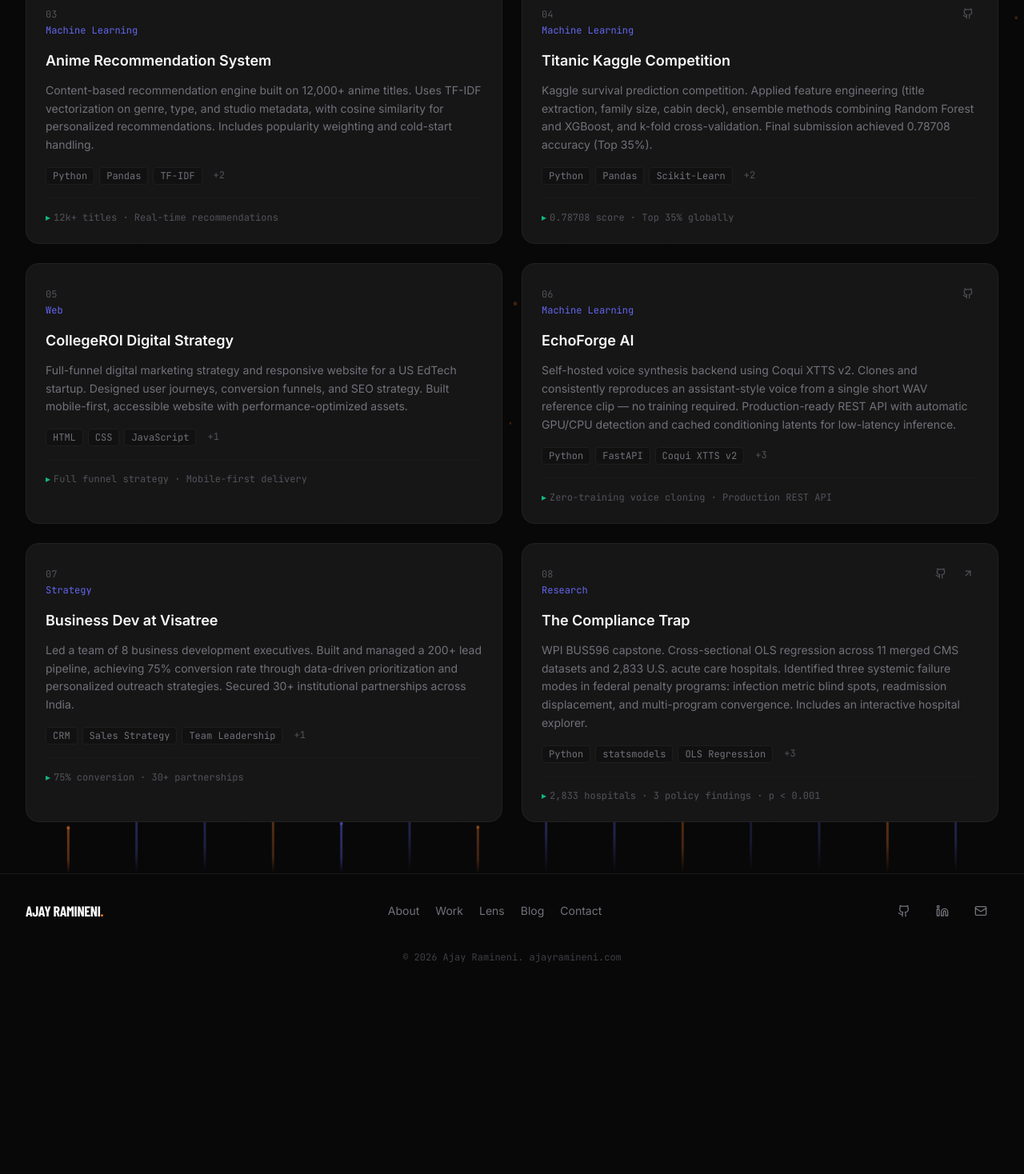
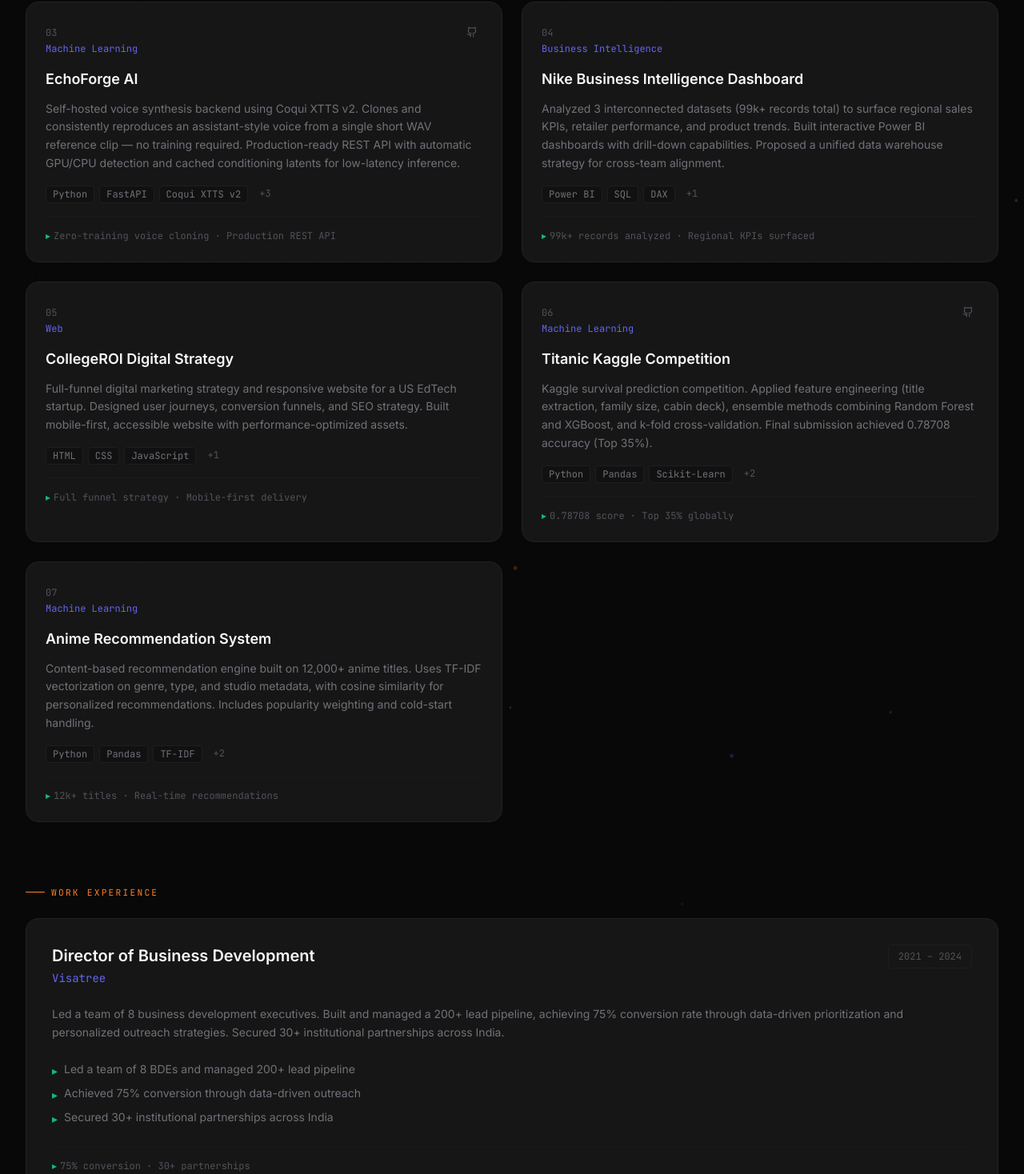
Before and after one commit to Ajayvarmaramineni/ajayramineni-v2, a Next.js app: page /portfolio in a window 1280 px wide. Shown: the part 802-2270 px from the top of the page at 80% size. Before the commit the page ends 2031 px from the top, so only its background shows below. Built offline with nearby package versions, Linux system fonts and the light colour scheme; a web font is replaced by a local one.

Commit message:
Reorder projects, add experience section

```diff
--- a/app/portfolio/PortfolioClient.tsx
+++ b/app/portfolio/PortfolioClient.tsx
@@ -4,7 +4,7 @@ import { useState } from "react";
 import { motion, AnimatePresence } from "framer-motion";
 import { ArrowUpRight, Github } from "lucide-react";
 import WorkGridBg from "@/components/ui/WorkGridBg";
-import { projects } from "@/lib/projects";
+import { projects, experience } from "@/lib/projects";
 
 const categories = ["All", "Machine Learning", "Business Intelligence", "Web", "Strategy", "Research"];
 
@@ -150,6 +150,42 @@ export default function PortfolioClient() {
             ))}
           </div>
         </AnimatePresence>
+
+        {/* Experience Section */}
+        <motion.div
+          initial={{ opacity: 0, y: 20 }}
+          animate={{ opacity: 1, y: 0 }}
+          transition={{ delay: 0.3 }}
+          className="mt-20"
+        >
+          <p className="section-label mb-6">Work Experience</p>
+          <div className="card-noir p-8">
+            <div className="flex flex-col md:flex-row md:items-start justify-between gap-4 mb-6">
+              <div>
+                <h3 className="text-xl font-semibold text-[#f8f8f8] mb-1">{experience.title}</h3>
+                <p className="font-mono text-sm text-[#6366f1]">{experience.company}</p>
+              </div>
+              <span className="font-mono text-xs text-[#52525b] border border-[#1e1e1e] rounded px-3 py-1.5 shrink-0">
+                {experience.period}
+              </span>
+            </div>
+            <p className="text-[#71717a] text-sm leading-relaxed mb-6">{experience.description}</p>
+            <ul className="space-y-2 mb-6">
+              {experience.highlights.map((h, i) => (
+                <li key={i} className="text-sm text-[#71717a] flex items-start gap-2">
+                  <span className="text-emerald-500 mt-0.5 shrink-0">▸</span>
+                  {h}
+                </li>
+              ))}
+            </ul>
+            <div className="pt-4 border-t border-[#1a1a1a]">
+              <p className="text-xs font-mono text-[#52525b] flex items-center gap-1">
+                <span className="text-emerald-500">▸</span> {experience.outcome}
+              </p>
+            </div>
+          </div>
+        </motion.div>
+
       </div>
     </div>
   );
--- a/lib/projects.ts
+++ b/lib/projects.ts
@@ -16,9 +16,36 @@ export type Project = {
   live: string | null;
 };
 
+export type Experience = {
+  title: string;
+  company: string;
+  period: string;
+  description: string;
+  highlights: string[];
+  outcome: string;
+};
+
 export const projects: Project[] = [
   {
     id: "01",
+    title: "The Compliance Trap",
+    category: "Research",
+    gradient: "from-[#1B2A4A] via-[#AC2B37] to-[#0D1525]",
+    accentColor: "#AC2B37",
+    stack: ["Python", "statsmodels", "OLS Regression", "Pandas", "Chart.js", "HTML/CSS/JS"],
+    description:
+      "WPI BUS596 capstone. Cross-sectional OLS regression across 11 merged CMS datasets and 2,833 U.S. acute care hospitals. Identified three systemic failure modes in federal penalty programs: infection metric blind spots, readmission displacement, and multi-program convergence. Includes an interactive hospital explorer.",
+    outcome: "2,833 hospitals · 3 policy findings · p < 0.001",
+    highlights: [
+      "Merged 11 CMS public-use files across 2,833 U.S. acute care hospitals",
+      "Ran 9 OLS models with HC3 robust SE — all key findings at p < 0.001",
+      "Built interactive research site with live hospital explorer",
+    ],
+    github: "https://github.com/Ajayvarmaramineni/CMS-Compliance-Trap",
+    live: "https://ajayvarmaramineni.github.io/CMS-Compliance-Trap/",
+  },
+  {
+    id: "02",
     title: "Azure ML Income Prediction",
     category: "Machine Learning",
     gradient: "from-[#1e1b4b] via-[#312e81] to-[#0f172a]",
@@ -36,7 +63,25 @@ export const projects: Project[] = [
     live: null,
   },
   {
-    id: "02",
+    id: "03",
+    title: "EchoForge AI",
+    category: "Machine Learning",
+    gradient: "from-[#0a0a1a] via-[#1a0a2e] to-[#0d0d1f]",
+    accentColor: "#a855f7",
+    stack: ["Python", "FastAPI", "Coqui XTTS v2", "PyTorch", "REST API", "Git LFS"],
+    description:
+      "Self-hosted voice synthesis backend using Coqui XTTS v2. Clones and consistently reproduces an assistant-style voice from a single short WAV reference clip — no training required. Production-ready REST API with automatic GPU/CPU detection and cached conditioning latents for low-latency inference.",
+    outcome: "Zero-training voice cloning · Production REST API",
+    highlights: [
+      "Clones a consistent voice identity from a single WAV clip — no training needed",
+      "Sentence-aware synthesis with cached GPU/CPU latents for low-latency responses",
+      "Production-ready FastAPI backend with /speak, /health, and /info endpoints",
+    ],
+    github: "https://github.com/Ajayvarmaramineni/echoforge-ai",
+    live: null,
+  },
+  {
+    id: "04",
     title: "Nike Business Intelligence Dashboard",
     category: "Business Intelligence",
     gradient: "from-[#1c0a00] via-[#431407] to-[#0f172a]",
@@ -51,42 +96,6 @@ export const projects: Project[] = [
       "Proposed unified data warehouse strategy for cross-team alignment",
     ],
     github: null,
-    live: null,
-  },
-  {
-    id: "03",
-    title: "Anime Recommendation System",
-    category: "Machine Learning",
-    gradient: "from-[#0d1a2e] via-[#0f3460] to-[#0a0a1a]",
-    accentColor: "#22d3ee",
-    stack: ["Python", "Pandas", "TF-IDF", "Cosine Similarity", "Scikit-Learn"],
-    description:
-      "Content-based recommendation engine built on 12,000+ anime titles. Uses TF-IDF vectorization on genre, type, and studio metadata, with cosine similarity for personalized recommendations. Includes popularity weighting and cold-start handling.",
-    outcome: "12k+ titles · Real-time recommendations",
-    highlights: [
-      "Vectorised metadata across 12,000+ titles with TF-IDF",
-      "Personalises suggestions by genre, type, and rating signals",
-      "Includes popularity weighting for cold-start handling",
-    ],
-    github: null,
-    live: null,
-  },
-  {
-    id: "04",
-    title: "Titanic Kaggle Competition",
-    category: "Machine Learning",
-    gradient: "from-[#0f1f1a] via-[#064e3b] to-[#0f172a]",
-    accentColor: "#34d399",
-    stack: ["Python", "Pandas", "Scikit-Learn", "Random Forest", "XGBoost"],
-    description:
-      "Kaggle survival prediction competition. Applied feature engineering (title extraction, family size, cabin deck), ensemble methods combining Random Forest and XGBoost, and k-fold cross-validation. Final submission achieved 0.78708 accuracy (Top 35%).",
-    outcome: "0.78708 score · Top 35% globally",
-    highlights: [
-      "Feature engineering: title extraction, family size, cabin deck",
-      "Ensemble of Random Forest + XGBoost with k-fold cross-validation",
-      "Ranked Top 35% globally with 0.78708 test accuracy",
-    ],
-    github: "https://github.com/Ajayvarmaramineni/titanic-kaggle",
     live: null,
   },
   {
@@ -109,59 +118,55 @@ export const projects: Project[] = [
   },
   {
     id: "06",
-    title: "EchoForge AI",
+    title: "Titanic Kaggle Competition",
     category: "Machine Learning",
-    gradient: "from-[#0a0a1a] via-[#1a0a2e] to-[#0d0d1f]",
-    accentColor: "#a855f7",
-    stack: ["Python", "FastAPI", "Coqui XTTS v2", "PyTorch", "REST API", "Git LFS"],
+    gradient: "from-[#0f1f1a] via-[#064e3b] to-[#0f172a]",
+    accentColor: "#34d399",
+    stack: ["Python", "Pandas", "Scikit-Learn", "Random Forest", "XGBoost"],
     description:
-      "Self-hosted voice synthesis backend using Coqui XTTS v2. Clones and consistently reproduces an assistant-style voice from a single short WAV reference clip — no training required. Production-ready REST API with automatic GPU/CPU detection and cached conditioning latents for low-latency inference.",
-    outcome: "Zero-training voice cloning · Production REST API",
+      "Kaggle survival prediction competition. Applied feature engineering (title extraction, family size, cabin deck), ensemble methods combining Random Forest and XGBoost, and k-fold cross-validation. Final submission achieved 0.78708 accuracy (Top 35%).",
+    outcome: "0.78708 score · Top 35% globally",
     highlights: [
-      "Clones a consistent voice identity from a single WAV clip — no training needed",
-      "Sentence-aware synthesis with cached GPU/CPU latents for low-latency responses",
-      "Production-ready FastAPI backend with /speak, /health, and /info endpoints",
+      "Feature engineering: title extraction, family size, cabin deck",
+      "Ensemble of Random Forest + XGBoost with k-fold cross-validation",
+      "Ranked Top 35% globally with 0.78708 test accuracy",
     ],
-    github: "https://github.com/Ajayvarmaramineni/echoforge-ai",
+    github: "https://github.com/Ajayvarmaramineni/titanic-kaggle",
     live: null,
   },
   {
     id: "07",
-    title: "Business Dev at Visatree",
-    category: "Strategy",
-    gradient: "from-[#1a0a2e] via-[#2d1b69] to-[#0f172a]",
-    accentColor: "#a78bfa",
-    stack: ["CRM", "Sales Strategy", "Team Leadership", "Analytics"],
+    title: "Anime Recommendation System",
+    category: "Machine Learning",
+    gradient: "from-[#0d1a2e] via-[#0f3460] to-[#0a0a1a]",
+    accentColor: "#22d3ee",
+    stack: ["Python", "Pandas", "TF-IDF", "Cosine Similarity", "Scikit-Learn"],
     description:
-      "Led a team of 8 business development executives. Built and managed a 200+ lead pipeline, achieving 75% conversion rate through data-driven prioritization and personalized outreach strategies. Secured 30+ institutional partnerships across India.",
-    outcome: "75% conversion · 30+ partnerships",
+      "Content-based recommendation engine built on 12,000+ anime titles. Uses TF-IDF vectorization on genre, type, and studio metadata, with cosine similarity for personalized recommendations. Includes popularity weighting and cold-start handling.",
+    outcome: "12k+ titles · Real-time recommendations",
     highlights: [
-      "Led a team of 8 BDEs and managed 200+ lead pipeline",
-      "Achieved 75% conversion through data-driven outreach",
-      "Secured 30+ institutional partnerships across India",
+      "Vectorised metadata across 12,000+ titles with TF-IDF",
+      "Personalises suggestions by genre, type, and rating signals",
+      "Includes popularity weighting for cold-start handling",
     ],
     github: null,
     live: null,
-  },
-  {
-    id: "08",
-    title: "The Compliance Trap",
-    category: "Research",
-    gradient: "from-[#1B2A4A] via-[#AC2B37] to-[#0D1525]",
-    accentColor: "#AC2B37",
-    stack: ["Python", "statsmodels", "OLS Regression", "Pandas", "Chart.js", "HTML/CSS/JS"],
-    description:
-      "WPI BUS596 capstone. Cross-sectional OLS regression across 11 merged CMS datasets and 2,833 U.S. acute care hospitals. Identified three systemic failure modes in federal penalty programs: infection metric blind spots, readmission displacement, and multi-program convergence. Includes an interactive hospital explorer.",
-    outcome: "2,833 hospitals · 3 policy findings · p < 0.001",
-    highlights: [
-      "Merged 11 CMS public-use files across 2,833 U.S. acute care hospitals",
-      "Ran 9 OLS models with HC3 robust SE — all key findings at p < 0.001",
-      "Built interactive research site with live hospital explorer",
-    ],
-    github: "https://github.com/Ajayvarmaramineni/CMS-Compliance-Trap",
-    live: "https://ajayvarmaramineni.github.io/CMS-Compliance-Trap/",
   },
 ];
 
 /** First 4 projects used on the home page FeaturedWork section */
 export const featuredProjects = projects.slice(0, 4);
+
+export const experience: Experience = {
+  title: "Director of Business Development",
+  company: "Visatree",
+  period: "2021 – 2024",
+  description:
+    "Led a team of 8 business development executives. Built and managed a 200+ lead pipeline, achieving 75% conversion rate through data-driven prioritization and personalized outreach strategies. Secured 30+ institutional partnerships across India.",
+  highlights: [
+    "Led a team of 8 BDEs and managed 200+ lead pipeline",
+    "Achieved 75% conversion through data-driven outreach",
+    "Secured 30+ institutional partnerships across India",
+  ],
+  outcome: "75% conversion · 30+ partnerships",
+};
```
